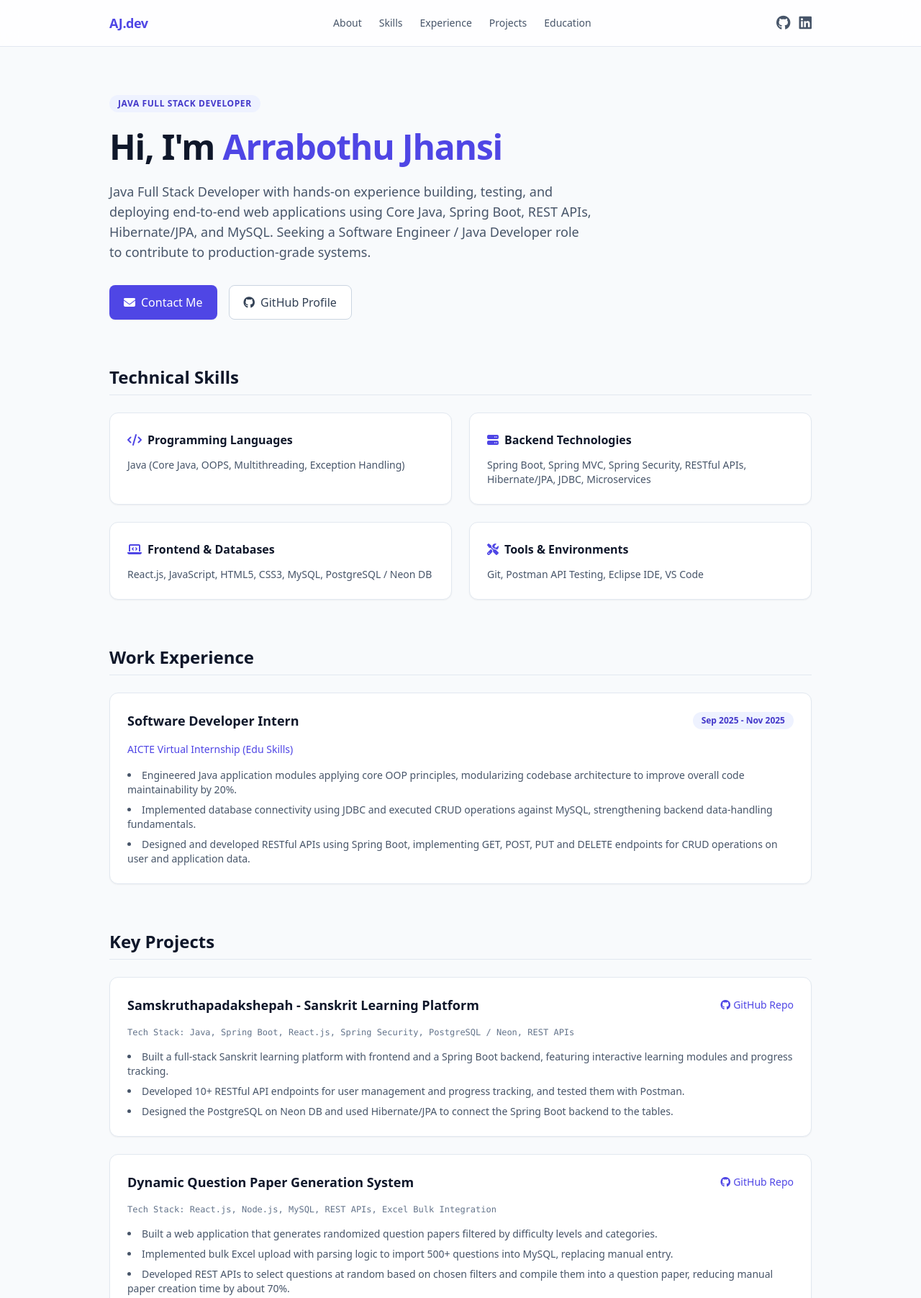
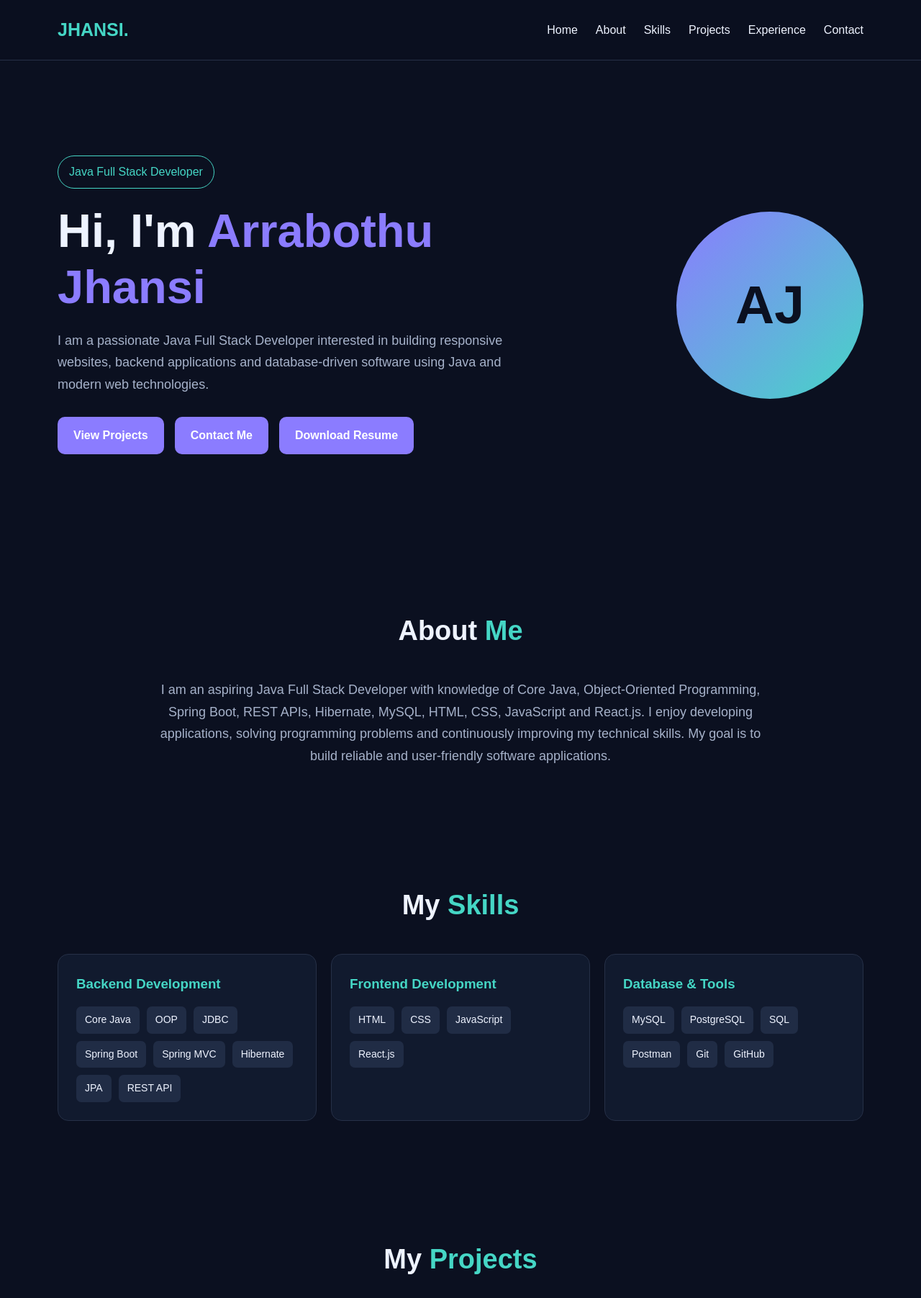
Before and after one commit to Jhansi184/arrabothu-jhansi.github.io, a plain HTML site: page index.html in a window 1280 px wide. Shown: the top 1803 px of the page at 72% size. Drawn offline with nearby package versions, Linux system fonts and the light colour scheme.

Commit message:
Add files via upload

```diff
--- a/index.html
+++ b/index.html
@@ -1,170 +1,584 @@
+
 <!DOCTYPE html>
 <html lang="en">
 <head>
 <meta charset="UTF-8">
 <meta name="viewport" content="width=device-width, initial-scale=1.0">
-    <title>Arrabothu Jhansi | Java Full Stack Developer Portfolio</title>
-    <!-- Tailwind CSS for modern styling -->
-    <script src="https://cdn.tailwindcss.com"></script>
-    <link rel="stylesheet" href="https://cdnjs.cloudflare.com/ajax/libs/font-awesome/6.4.0/css/all.min.css">
+<meta name="description" content="Arrabothu Jhansi - Java Full Stack Developer Portfolio">
+<title>Arrabothu Jhansi | Developer Portfolio</title>
+
+<style>
+* {
+    margin: 0;
+    padding: 0;
+    box-sizing: border-box;
+    scroll-behavior: smooth;
+}
+
+:root {
+    --bg: #0b1020;
+    --card: #111a2e;
+    --text: #eef3ff;
+    --muted: #a6b2ca;
+    --purple: #8b7cff;
+    --cyan: #45d6c5;
+}
+
+body {
+    background: var(--bg);
+    color: var(--text);
+    font-family: Arial, sans-serif;
+    line-height: 1.7;
+}
+
+.container {
+    width: 90%;
+    max-width: 1120px;
+    margin: auto;
+}
+
+header {
+    position: sticky;
+    top: 0;
+    background: rgba(11,16,32,0.95);
+    border-bottom: 1px solid #263047;
+    z-index: 100;
+}
+
+nav {
+    display: flex;
+    justify-content: space-between;
+    align-items: center;
+    padding: 20px 0;
+}
+
+.logo {
+    font-size: 25px;
+    font-weight: bold;
+    color: var(--cyan);
+}
+
+nav ul {
+    display: flex;
+    list-style: none;
+    gap: 25px;
+}
+
+nav a {
+    text-decoration: none;
+    color: var(--text);
+    transition: .3s;
+}
+
+nav a:hover {
+    color: var(--cyan);
+}
+
+/* HOME */
+
+.hero {
+    min-height: 85vh;
+    display: flex;
+    justify-content: space-between;
+    align-items: center;
+    gap: 40px;
+}
+
+.hero-content {
+    max-width: 650px;
+}
+
+.hero h1 {
+    font-size: clamp(40px, 6vw, 65px);
+    line-height: 1.2;
+    margin: 20px 0;
+}
+
+.hero h1 span {
+    color: var(--purple);
+}
+
+.hero p {
+    color: var(--muted);
+    font-size: 18px;
+}
+
+.badge {
+    color: var(--cyan);
+    border: 1px solid var(--cyan);
+    padding: 8px 15px;
+    border-radius: 30px;
+    display: inline-block;
+}
+
+.buttons {
+    margin-top: 30px;
+    display: flex;
+    flex-wrap: wrap;
+    gap: 15px;
+}
+
+.btn {
+    padding: 12px 22px;
+    border-radius: 10px;
+    text-decoration: none;
+    display: inline-block;
+    background: var(--purple);
+    color: white;
+    font-weight: bold;
+    transition: .3s;
+}
+
+.btn:hover {
+    transform: translateY(-4px);
+    background: var(--cyan);
+    color: #07111c;
+}
+
+.profile {
+    width: 260px;
+    height: 260px;
+    border-radius: 50%;
+    background: linear-gradient(135deg, var(--purple), var(--cyan));
+    display: flex;
+    justify-content: center;
+    align-items: center;
+    font-size: 75px;
+    font-weight: bold;
+    color: #0b1020;
+}
+
+/* SECTIONS */
+
+section {
+    padding: 80px 0;
+}
+
+.section-title {
+    text-align: center;
+    font-size: 38px;
+    margin-bottom: 35px;
+}
+
+.section-title span {
+    color: var(--cyan);
+}
+
+.about {
+    color: var(--muted);
+    max-width: 850px;
+    margin: auto;
+    text-align: center;
+    font-size: 18px;
+}
+
+/* SKILLS */
+
+.skills-grid {
+    display: grid;
+    grid-template-columns: repeat(3, 1fr);
+    gap: 20px;
+}
+
+.card {
+    background: var(--card);
+    border: 1px solid #263047;
+    padding: 25px;
+    border-radius: 15px;
+    transition: .3s;
+}
+
+.card:hover {
+    transform: translateY(-7px);
+    border-color: var(--purple);
+}
+
+.card h3 {
+    color: var(--cyan);
+    margin-bottom: 15px;
+}
+
+.tags {
+    display: flex;
+    flex-wrap: wrap;
+    gap: 10px;
+}
+
+.tags span {
+    background: #202c45;
+    padding: 7px 12px;
+    border-radius: 7px;
+    font-size: 14px;
+}
+
+/* PROJECTS */
+
+.projects-grid {
+    display: grid;
+    grid-template-columns: repeat(2, 1fr);
+    gap: 25px;
+}
+
+.project-icon {
+    font-size: 40px;
+    margin-bottom: 15px;
+}
+
+.project p {
+    color: var(--muted);
+    margin: 12px 0;
+}
+
+.project a {
+    color: var(--cyan);
+    text-decoration: none;
+    font-weight: bold;
+}
+
+/* EXPERIENCE */
+
+.experience {
+    max-width: 800px;
+    margin: auto;
+    display: grid;
+    gap: 20px;
+}
+
+.experience .card p {
+    color: var(--muted);
+}
+
+/* CONTACT */
+
+.contact {
+    text-align: center;
+    background: var(--card);
+    padding: 45px 20px;
+    border-radius: 20px;
+}
+
+.contact p {
+    color: var(--muted);
+    margin-bottom: 25px;
+}
+
+.contact a {
+    margin: 8px;
+}
+
+/* FOOTER */
+
+footer {
+    text-align: center;
+    padding: 25px;
+    color: var(--muted);
+    border-top: 1px solid #263047;
+}
+
+/* RESPONSIVE */
+
+@media(max-width: 768px) {
+    nav {
+        flex-direction: column;
+        gap: 15px;
+    }
+
+    nav ul {
+        flex-wrap: wrap;
+        justify-content: center;
+        gap: 15px;
+    }
+
+    .hero {
+        flex-direction: column-reverse;
+        justify-content: center;
+        text-align: center;
+        padding: 60px 0;
+    }
+
+    .buttons {
+        justify-content: center;
+    }
+
+    .profile {
+        width: 180px;
+        height: 180px;
+        font-size: 55px;
+    }
+
+    .skills-grid,
+    .projects-grid {
+        grid-template-columns: 1fr;
+    }
+
+    .section-title {
+        font-size: 30px;
+    }
+}
+</style>
 </head>
-<body class="bg-slate-50 text-slate-800 font-sans leading-relaxed selection:bg-indigo-500 selection:text-white">
 
-    <!-- Header / Navigation -->
-    <header class="sticky top-0 z-50 bg-white/80 backdrop-blur-md border-b border-slate-200">
-        <div class="max-w-5xl mx-auto px-6 h-16 flex items-center justify-between">
-            <a href="#" class="font-bold text-lg text-indigo-600 tracking-tight">AJ.dev</a>
-            <nav class="hidden md:flex items-center space-x-6 text-sm font-medium text-slate-600">
-                <a href="#about" class="hover:text-indigo-600 transition">About</a>
-                <a href="#skills" class="hover:text-indigo-600 transition">Skills</a>
-                <a href="#experience" class="hover:text-indigo-600 transition">Experience</a>
-                <a href="#projects" class="hover:text-indigo-600 transition">Projects</a>
-                <a href="#education" class="hover:text-indigo-600 transition">Education</a>
+<body>
+
+<header>
+<div class="container">
+<nav>
+    <div class="logo">JHANSI.</div>
+
+    <ul>
+        <li><a href="#home">Home</a></li>
+        <li><a href="#about">About</a></li>
+        <li><a href="#skills">Skills</a></li>
+        <li><a href="#projects">Projects</a></li>
+        <li><a href="#experience">Experience</a></li>
+        <li><a href="#contact">Contact</a></li>
+    </ul>
 </nav>
-            <div class="flex items-center space-x-3">
-                <a href="https://github.com/Jhansi184" target="_blank" class="text-slate-600 hover:text-indigo-600 transition" aria-label="GitHub">
-                    <i class="fa-brands fa-github text-xl"></i>
-                </a>
-                <a href="https://linkedin.com/in/arrabothu-jhansi" target="_blank" class="text-slate-600 hover:text-indigo-600 transition" aria-label="LinkedIn">
-                    <i class="fa-brands fa-linkedin text-xl"></i>
-                </a>
-            </div>
 </div>
 </header>
 
-    <!-- Main Container -->
-    <main class="max-w-5xl mx-auto px-6 py-12 space-y-16">
+<!-- HOME -->
 
-        <!-- Hero Section -->
-        <section id="about" class="space-y-6 pt-4">
-            <div class="inline-block px-3 py-1 bg-indigo-50 text-indigo-700 text-xs font-semibold rounded-full uppercase tracking-wider">
-                Java Full Stack Developer
+<section class="container hero" id="home">
+
+<div class="hero-content">
+
+    <span class="badge">Java Full Stack Developer</span>
+
+    <h1>
+        Hi, I'm <span>Arrabothu Jhansi</span>
+    </h1>
+
+    <p>
+        I am a passionate Java Full Stack Developer interested
+        in building responsive websites, backend applications
+        and database-driven software using Java and modern
+        web technologies.
+    </p>
+
+    <div class="buttons">
+        <a href="#projects" class="btn">View Projects</a>
+        <a href="#contact" class="btn">Contact Me</a>
+        <a href="resume.pdf" class="btn" download>Download Resume</a>
     </div>
-            <h1 class="text-4xl md:text-5xl font-extrabold text-slate-900 tracking-tight">
-                Hi, I'm <span class="text-indigo-600">Arrabothu Jhansi</span>
-            </h1>
-            <p class="text-lg text-slate-600 max-w-2xl">
-                Java Full Stack Developer with hands-on experience building, testing, and deploying end-to-end web applications using Core Java, Spring Boot, REST APIs, Hibernate/JPA, and MySQL. Seeking a Software Engineer / Java Developer role to contribute to production-grade systems.
+
+</div>
+
+<div class="profile">AJ</div>
+
+</section>
+
+<!-- ABOUT -->
+
+<section id="about">
+<div class="container">
+
+    <h2 class="section-title">About <span>Me</span></h2>
+
+    <p class="about">
+        I am an aspiring Java Full Stack Developer with knowledge
+        of Core Java, Object-Oriented Programming, Spring Boot,
+        REST APIs, Hibernate, MySQL, HTML, CSS, JavaScript and
+        React.js.
+
+        I enjoy developing applications, solving programming
+        problems and continuously improving my technical skills.
+        My goal is to build reliable and user-friendly software
+        applications.
     </p>
-            <div class="flex flex-wrap gap-4 pt-2">
-                <a href="mailto:arrabothujhansireddy@gmail.com" class="inline-flex items-center px-5 py-2.5 rounded-lg bg-indigo-600 text-white font-medium shadow-sm hover:bg-indigo-700 transition">
-                    <i class="fa-solid fa-envelope mr-2"></i> Contact Me
-                </a>
-                <a href="https://github.com/Jhansi184" target="_blank" class="inline-flex items-center px-5 py-2.5 rounded-lg border border-slate-300 bg-white text-slate-700 font-medium hover:bg-slate-50 transition">
-                    <i class="fa-brands fa-github mr-2"></i> GitHub Profile
-                </a>
+
 </div>
 </section>
 
-        <!-- Technical Skills Section -->
-        <section id="skills" class="space-y-6">
-            <h2 class="text-2xl font-bold text-slate-900 border-b border-slate-200 pb-2">Technical Skills</h2>
-            <div class="grid grid-cols-1 md:grid-cols-2 gap-6">
-                <div class="bg-white p-6 rounded-xl border border-slate-200 shadow-sm space-y-3">
-                    <h3 class="font-semibold text-slate-900 flex items-center"><i class="fa-solid fa-code text-indigo-600 mr-2"></i> Programming Languages</h3>
-                    <p class="text-sm text-slate-600">Java (Core Java, OOPS, Multithreading, Exception Handling)</p>
+<!-- SKILLS -->
+
+<section id="skills">
+<div class="container">
+
+    <h2 class="section-title">My <span>Skills</span></h2>
+
+    <div class="skills-grid">
+
+        <div class="card">
+            <h3>Backend Development</h3>
+            <div class="tags">
+                <span>Core Java</span>
+                <span>OOP</span>
+                <span>JDBC</span>
+                <span>Spring Boot</span>
+                <span>Spring MVC</span>
+                <span>Hibernate</span>
+                <span>JPA</span>
+                <span>REST API</span>
             </div>
-                <div class="bg-white p-6 rounded-xl border border-slate-200 shadow-sm space-y-3">
-                    <h3 class="font-semibold text-slate-900 flex items-center"><i class="fa-solid fa-server text-indigo-600 mr-2"></i> Backend Technologies</h3>
-                    <p class="text-sm text-slate-600">Spring Boot, Spring MVC, Spring Security, RESTful APIs, Hibernate/JPA, JDBC, Microservices</p>
         </div>
-                <div class="bg-white p-6 rounded-xl border border-slate-200 shadow-sm space-y-3">
-                    <h3 class="font-semibold text-slate-900 flex items-center"><i class="fa-solid fa-laptop-code text-indigo-600 mr-2"></i> Frontend & Databases</h3>
-                    <p class="text-sm text-slate-600">React.js, JavaScript, HTML5, CSS3, MySQL, PostgreSQL / Neon DB</p>
+
+        <div class="card">
+            <h3>Frontend Development</h3>
+            <div class="tags">
+                <span>HTML</span>
+                <span>CSS</span>
+                <span>JavaScript</span>
+                <span>React.js</span>
             </div>
-                <div class="bg-white p-6 rounded-xl border border-slate-200 shadow-sm space-y-3">
-                    <h3 class="font-semibold text-slate-900 flex items-center"><i class="fa-solid fa-tools text-indigo-600 mr-2"></i> Tools & Environments</h3>
-                    <p class="text-sm text-slate-600">Git, Postman API Testing, Eclipse IDE, VS Code</p>
+        </div>
+
+        <div class="card">
+            <h3>Database & Tools</h3>
+            <div class="tags">
+                <span>MySQL</span>
+                <span>PostgreSQL</span>
+                <span>SQL</span>
+                <span>Postman</span>
+                <span>Git</span>
+                <span>GitHub</span>
+            </div>
+        </div>
+
     </div>
 </div>
 </section>
 
-        <!-- Work Experience Section -->
-        <section id="experience" class="space-y-6">
-            <h2 class="text-2xl font-bold text-slate-900 border-b border-slate-200 pb-2">Work Experience</h2>
-            <div class="bg-white p-6 rounded-xl border border-slate-200 shadow-sm space-y-4">
-                <div class="flex flex-col md:flex-row md:items-center justify-between">
-                    <h3 class="text-lg font-bold text-slate-900">Software Developer Intern</h3>
-                    <span class="text-xs font-semibold px-3 py-1 bg-indigo-50 text-indigo-700 rounded-full w-fit mt-1 md:mt-0">Sep 2025 - Nov 2025</span>
+<!-- PROJECTS -->
+
+<section id="projects">
+<div class="container">
+
+    <h2 class="section-title">My <span>Projects</span></h2>
+
+    <div class="projects-grid">
+
+        <div class="card project">
+            <div class="project-icon">📚</div>
+
+            <h3>Samskrutapadakshepah - Learn Sanskrit</h3>
+
+            <p>
+                A Sanskrit learning platform designed to make
+                learning easier through interactive lessons,
+                grammar tutorials, vocabulary exercises, quizzes
+                and cultural information.
+            </p>
+
+            <div class="tags">
+                <span>Learning Platform</span>
+                <span>Interactive Lessons</span>
+                <span>Quizzes</span>
             </div>
-                <p class="text-sm font-medium text-indigo-600">AICTE Virtual Internship (Edu Skills)</p>
-                <ul class="list-disc list-inside space-y-2 text-sm text-slate-600">
-                    <li>Engineered Java application modules applying core OOP principles, modularizing codebase architecture to improve overall code maintainability by 20%.</li>
-                    <li>Implemented database connectivity using JDBC and executed CRUD operations against MySQL, strengthening backend data-handling fundamentals.</li>
-                    <li>Designed and developed RESTful APIs using Spring Boot, implementing GET, POST, PUT and DELETE endpoints for CRUD operations on user and application data.</li>
-                </ul>
-            </div>
-        </section>
 
-        <!-- Key Projects Section -->
-        <section id="projects" class="space-y-6">
-            <h2 class="text-2xl font-bold text-slate-900 border-b border-slate-200 pb-2">Key Projects</h2>
-            <div class="grid grid-cols-1 gap-6">
-                <!-- Project 1 -->
-                <div class="bg-white p-6 rounded-xl border border-slate-200 shadow-sm space-y-4">
-                    <div class="flex items-center justify-between">
-                        <h3 class="text-lg font-bold text-slate-900">Samskruthapadakshepah - Sanskrit Learning Platform</h3>
-                        <a href="https://github.com/Jhansi184/sanskrit_application" target="_blank" class="text-indigo-600 hover:text-indigo-800 text-sm font-medium inline-flex items-center">
-                            <i class="fa-brands fa-github mr-1"></i> GitHub Repo
+            <br>
+
+            <a href="https://github.com/jhansi184"
+               target="_blank">
+               View on GitHub →
             </a>
         </div>
-                    <p class="text-xs font-mono text-slate-500">Tech Stack: Java, Spring Boot, React.js, Spring Security, PostgreSQL / Neon, REST APIs</p>
-                    <ul class="list-disc list-inside space-y-2 text-sm text-slate-600">
-                        <li>Built a full-stack Sanskrit learning platform with frontend and a Spring Boot backend, featuring interactive learning modules and progress tracking.</li>
-                        <li>Developed 10+ RESTful API endpoints for user management and progress tracking, and tested them with Postman.</li>
-                        <li>Designed the PostgreSQL on Neon DB and used Hibernate/JPA to connect the Spring Boot backend to the tables.</li>
-                    </ul>
+
+        <div class="card project">
+            <div class="project-icon">📝</div>
+
+            <h3>Dynamic Question Paper Generation System</h3>
+
+            <p>
+                An application designed to simplify question
+                paper preparation by organizing questions and
+                generating question papers dynamically.
+            </p>
+
+            <div class="tags">
+                <span>Application Development</span>
+                <span>Database</span>
+                <span>Automation</span>
             </div>
 
-                <!-- Project 2 -->
-                <div class="bg-white p-6 rounded-xl border border-slate-200 shadow-sm space-y-4">
-                    <div class="flex items-center justify-between">
-                        <h3 class="text-lg font-bold text-slate-900">Dynamic Question Paper Generation System</h3>
-                        <a href="https://github.com/Jhansi184/myminipjct" target="_blank" class="text-indigo-600 hover:text-indigo-800 text-sm font-medium inline-flex items-center">
-                            <i class="fa-brands fa-github mr-1"></i> GitHub Repo
+            <br>
+
+            <a href="https://github.com/jhansi184"
+               target="_blank">
+               View on GitHub →
             </a>
         </div>
-                    <p class="text-xs font-mono text-slate-500">Tech Stack: React.js, Node.js, MySQL, REST APIs, Excel Bulk Integration</p>
-                    <ul class="list-disc list-inside space-y-2 text-sm text-slate-600">
-                        <li>Built a web application that generates randomized question papers filtered by difficulty levels and categories.</li>
-                        <li>Implemented bulk Excel upload with parsing logic to import 500+ questions into MySQL, replacing manual entry.</li>
-                        <li>Developed REST APIs to select questions at random based on chosen filters and compile them into a question paper, reducing manual paper creation time by about 70%.</li>
-                    </ul>
+
     </div>
 </div>
 </section>
 
-        <!-- Education & Certifications Section -->
-        <section id="education" class="space-y-6">
-            <h2 class="text-2xl font-bold text-slate-900 border-b border-slate-200 pb-2">Education & Certifications</h2>
-            <div class="grid grid-cols-1 md:grid-cols-2 gap-6">
-                <div class="bg-white p-6 rounded-xl border border-slate-200 shadow-sm space-y-3">
-                    <h3 class="font-semibold text-slate-900">Bachelor of Engineering in Information Technology</h3>
-                    <p class="text-sm text-slate-600">MVSR Engineering College (Dec 2021 - May 2025)</p>
-                    <p class="text-xs font-medium text-indigo-600">Aggregate: 75%</p>
-                </div>
-                <div class="bg-white p-6 rounded-xl border border-slate-200 shadow-sm space-y-3">
-                    <h3 class="font-semibold text-slate-900">Java Full Stack Development Training</h3>
-                    <p class="text-sm text-slate-600">Magneq Software (Jan 2026 - Present)</p>
-                    <p class="text-xs text-slate-500">Building responsive web pages and implementing RESTful API endpoints.</p>
-                </div>
+<!-- EXPERIENCE -->
+
+<section id="experience">
+<div class="container">
+
+    <h2 class="section-title">My <span>Experience</span></h2>
+
+    <div class="experience">
+
+        <div class="card">
+            <h3>Java Full Stack Training</h3>
+            <p>
+                Practiced responsive web page development using
+                HTML, CSS, JavaScript and React.js. Developed
+                REST API endpoints using Spring Boot and worked
+                with MySQL CRUD operations. Tested APIs using
+                Postman.
+            </p>
         </div>
 
-            <div class="bg-white p-6 rounded-xl border border-slate-200 shadow-sm space-y-3">
-                <h3 class="font-semibold text-slate-900">Certifications</h3>
-                <ul class="list-disc list-inside space-y-1 text-sm text-slate-600">
-                    <li>AICTE Virtual Internship Certificate - Software Developer | Edu Skills</li>
-                    <li>Fundamentals of Full Stack Development Certification | ExcelR</li>
-                </ul>
+        <div class="card">
+            <h3>Project Development</h3>
+            <p>
+                Worked on application development projects,
+                applying programming fundamentals, database
+                concepts and problem-solving skills.
+            </p>
+        </div>
+
+    </div>
 </div>
 </section>
 
-    </main>
+<!-- CONTACT -->
 
-    <!-- Footer -->
-    <footer class="bg-white border-t border-slate-200 mt-20 py-8 text-center text-sm text-slate-500">
-        <p>&copy; 2026 Arrabothu Jhansi. All rights reserved.</p>
+<section id="contact">
+<div class="container">
+
+    <div class="contact">
+
+        <h2 class="section-title">
+            Get In <span>Touch</span>
+        </h2>
+
+        <p>
+            I am interested in Java Developer and Full Stack
+            Developer opportunities. Let's connect!
+        </p>
+
+        <a href="mailto:YOUR_EMAIL@gmail.com" class="btn">
+            Email Me
+        </a>
+
+        <a href="https://github.com/jhansi184"
+           target="_blank" class="btn">
+            GitHub
+        </a>
+
+        <a href="https://www.linkedin.com/"
+           target="_blank" class="btn">
+            LinkedIn
+        </a>
+
+    </div>
+
+</div>
+</section>
+
+<footer>
+    <p>© <span id="year"></span> Arrabothu Jhansi | Java Full Stack Developer</p>
 </footer>
+
+<script>
+document.getElementById("year").textContent =
+    new Date().getFullYear();
+</script>
 
 </body>
 </html>
```
Lines whose indentation alone changed are shown as unchanged.
